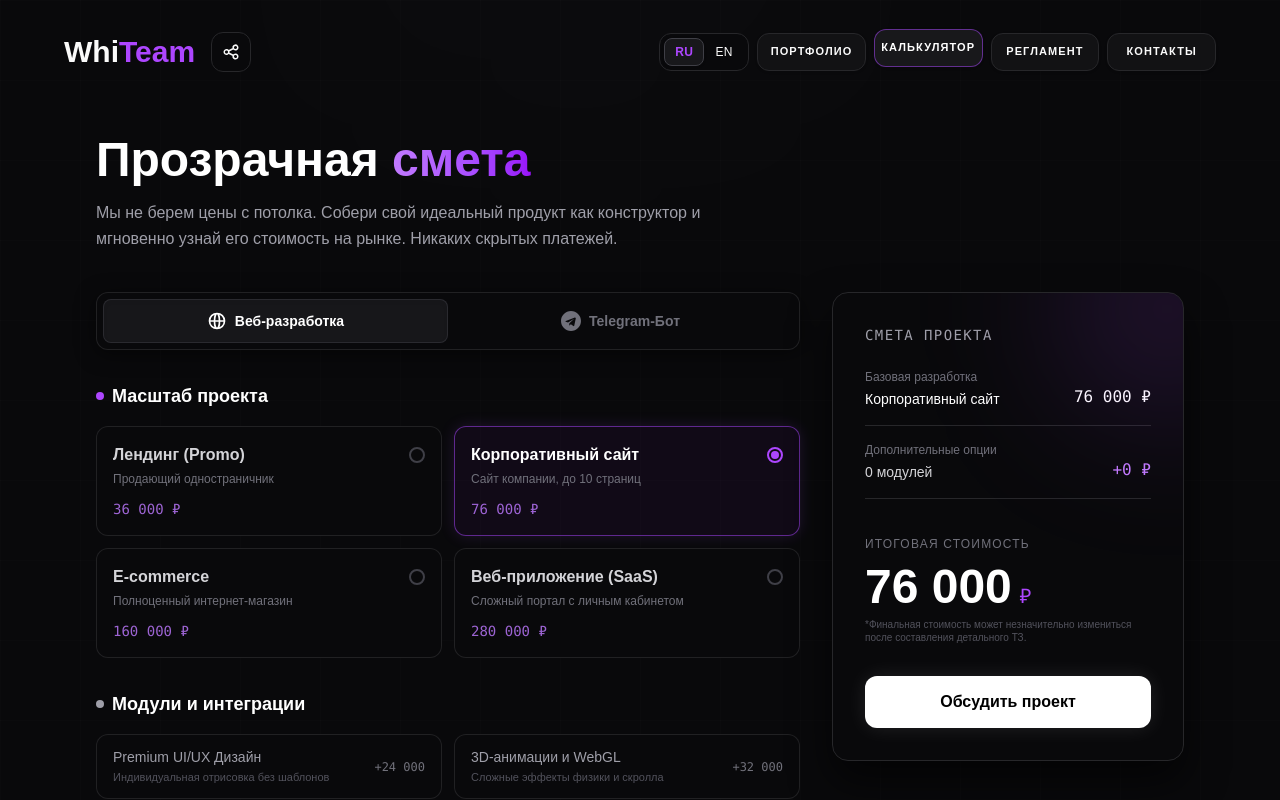
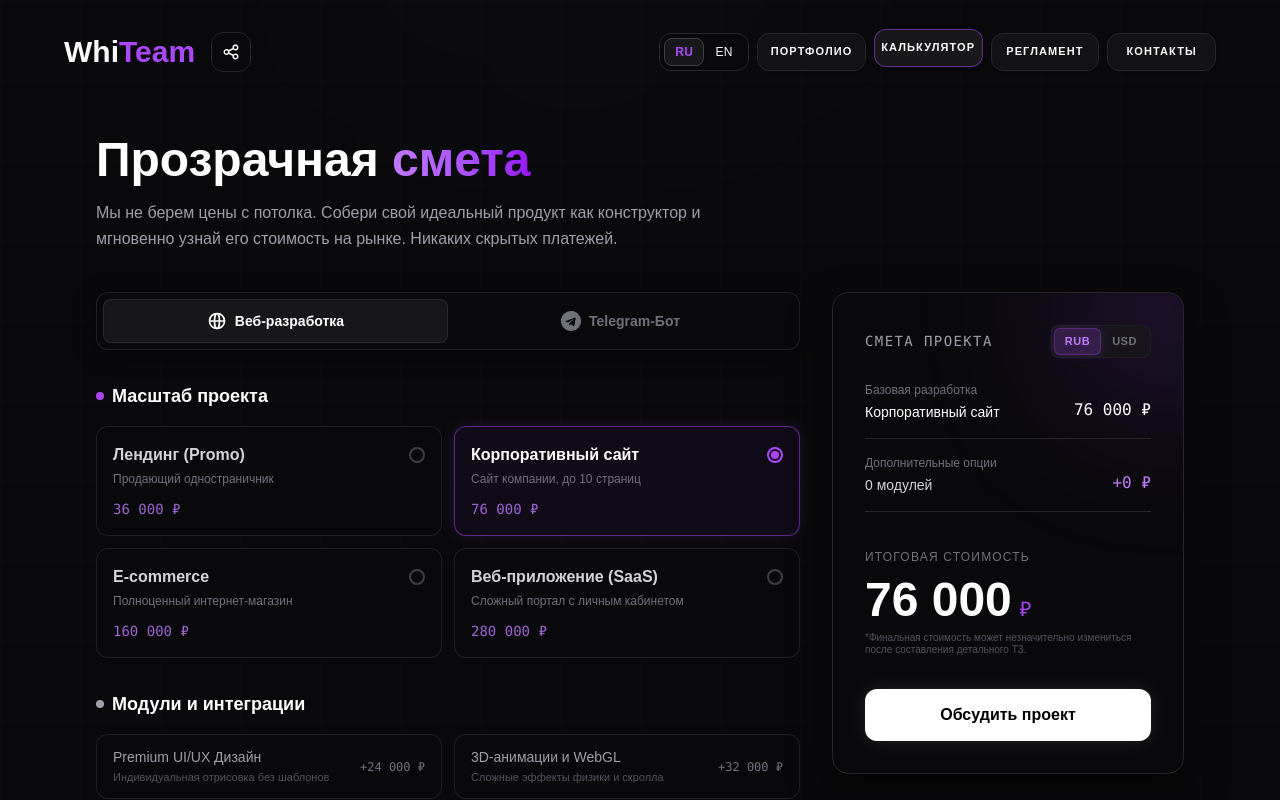
Before and after one commit to chekak87-by/WhiTeam, a React (Vite) app: page / in a window 1280 px wide. Both pictures are taken after a click on the button "КАЛЬКУЛЯТОР". Shown: the top 800 px of the page. Built offline with nearby package versions, Linux system fonts and the light colour scheme.

Commit message:
okey lets go

```diff
--- a/src/components/Calculator.jsx
+++ b/src/components/Calculator.jsx
@@ -8,20 +8,20 @@ const SERVICES = {
       <svg className="w-5 h-5" fill="none" viewBox="0 0 24 24" stroke="currentColor" strokeWidth="2"><path strokeLinecap="round" strokeLinejoin="round" d="M21 12a9 9 0 01-9 9m9-9a9 9 0 00-9-9m9 9H3m9 9a9 9 0 01-9-9m9 9c1.657 0 3-4.03 3-9s-1.343-9-3-9m0 18c-1.657 0-3-4.03-3-9s1.343-9 3-9m-9 9a9 9 0 019-9"/></svg>
     ),
     bases: [
-      { id: 'w1', title: 'Лендинг (Promo)', desc: 'Продающий одностраничник', price: 36000 },
-      { id: 'w2', title: 'Корпоративный сайт', desc: 'Сайт компании, до 10 страниц', price: 76000 },
-      { id: 'w3', title: 'E-commerce', desc: 'Полноценный интернет-магазин', price: 160000 },
-      { id: 'w4', title: 'Веб-приложение (SaaS)', desc: 'Сложный портал с личным кабинетом', price: 280000 },
+      { id: 'w1', title: 'Лендинг (Promo)', desc: 'Продающий одностраничник', price: { RUB: 36000, USD: 350 } },
+      { id: 'w2', title: 'Корпоративный сайт', desc: 'Сайт компании, до 10 страниц', price: { RUB: 76000, USD: 750 } },
+      { id: 'w3', title: 'E-commerce', desc: 'Полноценный интернет-магазин', price: { RUB: 160000, USD: 1500 } },
+      { id: 'w4', title: 'Веб-приложение (SaaS)', desc: 'Сложный портал с личным кабинетом', price: { RUB: 280000, USD: 2500 } },
     ],
     features: [
-      { id: 'wf1', title: 'Premium UI/UX Дизайн', desc: 'Индивидуальная отрисовка без шаблонов', price: 24000 },
-      { id: 'wf2', title: '3D-анимации и WebGL', desc: 'Сложные эффекты физики и скролла', price: 32000 },
-      { id: 'wf3', title: 'Онлайн-оплата', desc: 'Эквайринг (ЮKassa, Stripe, Tinkoff)', price: 16000 },
-      { id: 'wf4', title: 'Кастомная Админ-панель', desc: 'Удобное управление всем контентом', price: 40000 },
-      { id: 'wf5', title: 'Синхронизация с 1С/CRM', desc: 'Двусторонний обмен данными', price: 32000 },
-      { id: 'wf6', title: 'Личный кабинет', desc: 'Авторизация и профили пользователей', price: 28000 },
-      { id: 'wf7', title: 'Мультиязычность', desc: 'Поддержка нескольких языков (i18n)', price: 12000 },
-      { id: 'wf8', title: 'Базовая SEO-оптимизация', desc: 'Подготовка под Яндекс и Google', price: 12000 },
+      { id: 'wf1', title: 'Premium UI/UX Дизайн', desc: 'Индивидуальная отрисовка без шаблонов', price: { RUB: 24000, USD: 240 } },
+      { id: 'wf2', title: '3D-анимации и WebGL', desc: 'Сложные эффекты физики и скролла', price: { RUB: 32000, USD: 320 } },
+      { id: 'wf3', title: 'Онлайн-оплата', desc: 'Эквайринг (ЮKassa, Stripe, Tinkoff)', price: { RUB: 16000, USD: 150 } },
+      { id: 'wf4', title: 'Кастомная Админ-панель', desc: 'Удобное управление всем контентом', price: { RUB: 40000, USD: 400 } },
+      { id: 'wf5', title: 'Синхронизация с 1С/CRM', desc: 'Двусторонний обмен данными', price: { RUB: 32000, USD: 320 } },
+      { id: 'wf6', title: 'Личный кабинет', desc: 'Авторизация и профили пользователей', price: { RUB: 28000, USD: 280 } },
+      { id: 'wf7', title: 'Мультиязычность', desc: 'Поддержка нескольких языков (i18n)', price: { RUB: 12000, USD: 120 } },
+      { id: 'wf8', title: 'Базовая SEO-оптимизация', desc: 'Подготовка под Яндекс и Google', price: { RUB: 12000, USD: 120 } },
     ]
   },
   bot: {
@@ -30,24 +30,24 @@ const SERVICES = {
       <svg className="w-5 h-5" fill="currentColor" viewBox="0 0 24 24"><path d="M12 0C5.373 0 0 5.373 0 12s5.373 12 12 12 12-5.373 12-12S18.627 0 12 0zm5.894 8.221l-1.97 9.28c-.145.658-.537.818-1.084.508l-3-2.21-1.446 1.394c-.14.18-.357.223-.548.223l.188-2.85 5.18-4.686c.223-.204-.054-.318-.346-.116l-6.405 4.032-2.76-.864c-.602-.188-.616-.602.126-.894l10.793-4.156c.5-.188.948.113.826.852z" /></svg>
     ),
     bases: [
-      { id: 'b1', title: 'Бот-Визитка', desc: 'Инфо-бот с кнопками и навигацией', price: 20000 },
-      { id: 'b2', title: 'Telegram-Магазин', desc: 'Каталог товаров, корзина, заказы', price: 52000 },
-      { id: 'b3', title: 'Бот-Сервис (Утилита)', desc: 'Сложная логика, бронирование, SaaS', price: 90000 },
+      { id: 'b1', title: 'Бот-Визитка', desc: 'Инфо-бот с кнопками и навигацией', price: { RUB: 20000, USD: 200 } },
+      { id: 'b2', title: 'Telegram-Магазин', desc: 'Каталог товаров, корзина, заказы', price: { RUB: 52000, USD: 500 } },
+      { id: 'b3', title: 'Бот-Сервис (Утилита)', desc: 'Сложная логика, бронирование, SaaS', price: { RUB: 90000, USD: 900 } },
     ],
     features: [
-      { id: 'bf1', title: 'Web App (Mini App)', desc: 'Встроенный веб-интерфейс внутри ТГ', price: 40000 },
-      { id: 'bf2', title: 'Интеграция AI (Нейросети)', desc: 'Подключение ChatGPT / Claude API', price: 32000 },
-      { id: 'bf3', title: 'Оплата в Telegram', desc: 'Telegram Stars / ЮKassa', price: 20000 },
-      { id: 'bf4', title: 'Админка прямо в ТГ', desc: 'Управление ботом без выхода из приложения', price: 16000 },
-      { id: 'bf5', title: 'Парсинг данных', desc: 'Сбор информации со сторонних сайтов', price: 24000 },
-      { id: 'bf6', title: 'Воронки и рассылки', desc: 'Система прогрева аудитории', price: 12000 },
-      { id: 'bf7', title: 'Анти-спам модерация', desc: 'Защита чатов и удаление ссылок', price: 12000 },
+      { id: 'bf1', title: 'Web App (Mini App)', desc: 'Встроенный веб-интерфейс внутри ТГ', price: { RUB: 40000, USD: 400 } },
+      { id: 'bf2', title: 'Интеграция AI (Нейросети)', desc: 'Подключение ChatGPT / Claude API', price: { RUB: 32000, USD: 320 } },
+      { id: 'bf3', title: 'Оплата в Telegram', desc: 'Telegram Stars / ЮKassa', price: { RUB: 20000, USD: 200 } },
+      { id: 'bf4', title: 'Админка прямо в ТГ', desc: 'Управление ботом без выхода из приложения', price: { RUB: 16000, USD: 150 } },
+      { id: 'bf5', title: 'Парсинг данных', desc: 'Сбор информации со сторонних сайтов', price: { RUB: 24000, USD: 240 } },
+      { id: 'bf6', title: 'Воронки и рассылки', desc: 'Система прогрева аудитории', price: { RUB: 12000, USD: 120 } },
+      { id: 'bf7', title: 'Анти-спам модерация', desc: 'Защита чатов и удаление ссылок', price: { RUB: 12000, USD: 120 } },
     ]
   },
   general: [
-    { id: 'g1', title: 'Айдентика и Логотип', desc: 'Разработка фирменного стиля проекта', price: 20000 },
-    { id: 'g2', title: 'Копирайтинг', desc: 'Написание продающих текстов (до 5 стр.)', price: 12000 },
-    { id: 'g3', title: 'Техническая поддержка', desc: '1 месяц приоритетного сопровождения', price: 12000, suffix: '/мес' },
+    { id: 'g1', title: 'Айдентика и Логотип', desc: 'Разработка фирменного стиля проекта', price: { RUB: 20000, USD: 200 } },
+    { id: 'g2', title: 'Копирайтинг', desc: 'Написание продающих текстов (до 5 стр.)', price: { RUB: 12000, USD: 120 } },
+    { id: 'g3', title: 'Техническая поддержка', desc: '1 месяц приоритетного сопровождения', price: { RUB: 12000, USD: 120 }, suffix: '/мес' },
   ]
 };
 
@@ -55,6 +55,7 @@ export default function Calculator({ setActivePage }) {
   const [platform, setPlatform] = useState('web');
   const [selectedBase, setSelectedBase] = useState('w2');
   const [selectedFeatures, setSelectedFeatures] = useState([]);
+  const [currency, setCurrency] = useState('RUB');
 
   const handlePlatformSwitch = (newPlatform) => {
     setPlatform(newPlatform);
@@ -70,13 +71,22 @@ export default function Calculator({ setActivePage }) {
     );
   };
 
+  // Функция для красивого вывода цен в нужной валюте
+  const renderPrice = (priceObj, suffix = null) => {
+    if (currency === 'RUB') {
+      return `${priceObj.RUB.toLocaleString('ru-RU')} ${suffix || '₽'}`;
+    } else {
+      return `$${priceObj.USD.toLocaleString('en-US')}${suffix === '/мес' ? '/mo' : ''}`;
+    }
+  };
+
   const currentBase = SERVICES[platform].bases.find(b => b.id === selectedBase);
-  const basePrice = currentBase ? currentBase.price : 0;
+  const basePrice = currentBase ? currentBase.price[currency] : 0;
 
   const featuresPrice = selectedFeatures.reduce((acc, featureId) => {
     const feature = SERVICES[platform].features.find(f => f.id === featureId) ||
                     SERVICES.general.find(g => g.id === featureId);
-    return acc + (feature ? feature.price : 0);
+    return acc + (feature ? feature.price[currency] : 0);
   }, 0);
 
   const totalPrice = basePrice + featuresPrice;
@@ -160,7 +170,7 @@ export default function Calculator({ setActivePage }) {
                     </div>
                     <span className="text-xs text-zinc-500">{base.desc}</span>
                     <span className="text-sm font-mono text-purple-400/80 mt-2">
-                      {base.price.toLocaleString('ru-RU')} ₽
+                      {renderPrice(base.price)}
                     </span>
                   </div>
                 );
@@ -195,7 +205,7 @@ export default function Calculator({ setActivePage }) {
                     </div>
                     <div className="text-right ml-4 shrink-0">
                       <span className={`text-xs font-mono transition-colors ${isChecked ? 'text-purple-400' : 'text-zinc-500'}`}>
-                        +{feat.price.toLocaleString('ru-RU')}
+                        +{renderPrice(feat.price, feat.suffix)}
                       </span>
                     </div>
                   </div>
@@ -230,7 +240,7 @@ export default function Calculator({ setActivePage }) {
                       <div className="text-[10px] text-zinc-600 mt-1 leading-tight">{feat.desc}</div>
                     </div>
                     <div className={`text-xs font-mono mt-2 transition-colors ${isChecked ? 'text-purple-400' : 'text-zinc-500'}`}>
-                      +{feat.price.toLocaleString('ru-RU')} {feat.suffix || '₽'}
+                      +{renderPrice(feat.price, feat.suffix)}
                     </div>
                   </div>
                 );
@@ -246,15 +256,42 @@ export default function Calculator({ setActivePage }) {
 
             <div className="absolute -top-20 -right-20 w-48 h-48 bg-purple-500/20 blur-[80px] rounded-full pointer-events-none"></div>
 
-            <h4 className="text-zinc-400 font-mono text-sm tracking-widest uppercase mb-6">Смета проекта</h4>
+            {/* Заголовок сметы и тумблер валют */}
+            <div className="flex justify-between items-center mb-6 relative z-10">
+              <h4 className="text-zinc-400 font-mono text-sm tracking-widest uppercase m-0">Смета проекта</h4>
+              <div className="flex items-center bg-zinc-900/80 p-0.5 rounded-lg border border-zinc-800/50 backdrop-blur-sm">
+                <button
+                  onClick={() => setCurrency('RUB')}
+                  className={`px-2.5 py-1 text-[11px] font-bold tracking-wider rounded-md transition-all duration-300 ${
+                    currency === 'RUB'
+                      ? 'bg-purple-500/20 text-purple-400 border border-purple-500/30 shadow-[0_0_10px_rgba(168,85,247,0.2)]'
+                      : 'text-zinc-500 hover:text-zinc-300 border border-transparent'
+                  }`}
+                >
+                  RUB
+                </button>
+                <button
+                  onClick={() => setCurrency('USD')}
+                  className={`px-2.5 py-1 text-[11px] font-bold tracking-wider rounded-md transition-all duration-300 ${
+                    currency === 'USD'
+                      ? 'bg-purple-500/20 text-purple-400 border border-purple-500/30 shadow-[0_0_10px_rgba(168,85,247,0.2)]'
+                      : 'text-zinc-500 hover:text-zinc-300 border border-transparent'
+                  }`}
+                >
+                  USD
+                </button>
+              </div>
+            </div>
 
-            <div className="space-y-4 mb-8">
+            <div className="space-y-4 mb-8 relative z-10">
               <div className="flex justify-between items-end border-b border-zinc-800 pb-4">
                 <div className="flex flex-col">
                   <span className="text-xs text-zinc-500 mb-1">Базовая разработка</span>
                   <span className="text-white text-sm font-medium">{currentBase?.title}</span>
                 </div>
-                <span className="text-white font-mono">{basePrice.toLocaleString('ru-RU')} ₽</span>
+                <span className="text-white font-mono">
+                  {renderPrice(currentBase?.price || {RUB:0, USD:0})}
+                </span>
               </div>
 
               <div className="flex justify-between items-end border-b border-zinc-800 pb-4">
@@ -262,11 +299,13 @@ export default function Calculator({ setActivePage }) {
                   <span className="text-xs text-zinc-500 mb-1">Дополнительные опции</span>
                   <span className="text-zinc-300 text-sm">{selectedFeatures.length} модулей</span>
                 </div>
-                <span className="text-purple-400 font-mono">+{featuresPrice.toLocaleString('ru-RU')} ₽</span>
+                <span className="text-purple-400 font-mono">
+                  +{currency === 'RUB' ? `${featuresPrice.toLocaleString('ru-RU')} ₽` : `$${featuresPrice.toLocaleString('en-US')}`}
+                </span>
               </div>
             </div>
 
-            <div className="mt-4">
+            <div className="mt-4 relative z-10">
               <span className="text-xs text-zinc-500 uppercase tracking-widest">Итоговая стоимость</span>
               <div className="flex items-baseline gap-2 mt-2">
                 <AnimatePresence mode="popLayout">
@@ -277,10 +316,12 @@ export default function Calculator({ setActivePage }) {
                     exit={{ y: 20, opacity: 0 }}
                     className="text-4xl md:text-5xl font-bold text-white"
                   >
-                    {totalPrice.toLocaleString('ru-RU')}
+                    {currency === 'RUB' ? totalPrice.toLocaleString('ru-RU') : totalPrice.toLocaleString('en-US')}
                   </motion.span>
                 </AnimatePresence>
-                <span className="text-xl text-purple-500 font-medium">₽</span>
+                <span className="text-xl text-purple-500 font-medium">
+                  {currency === 'RUB' ? '₽' : '$'}
+                </span>
               </div>
               <p className="text-[10px] text-zinc-600 mt-2 leading-tight">
                 *Финальная стоимость может незначительно измениться после составления детального ТЗ.
@@ -289,7 +330,7 @@ export default function Calculator({ setActivePage }) {
 
             <button
               onClick={() => setActivePage('contacts')}
-              className="w-full mt-8 bg-white hover:bg-zinc-200 text-black font-semibold py-3.5 rounded-xl transition-all duration-300 shadow-[0_0_20px_rgba(255,255,255,0.1)] hover:shadow-[0_0_30px_rgba(255,255,255,0.2)]"
+              className="w-full mt-8 bg-white hover:bg-zinc-200 text-black font-semibold py-3.5 rounded-xl transition-all duration-300 shadow-[0_0_20px_rgba(255,255,255,0.1)] hover:shadow-[0_0_30px_rgba(255,255,255,0.2)] relative z-10"
             >
               Обсудить проект
             </button>
@@ -299,7 +340,7 @@ export default function Calculator({ setActivePage }) {
 
       </div>
 
-      {/* === КНОПКА CREATED BY (Идеально интегрирована в конец калькулятора) === */}
+      {/* === КНОПКА CREATED BY === */}
       <div className="flex justify-center w-full mt-10 pb-4">
         <a href="/" className="select-none px-5 py-2 border border-[#27272A] rounded-xl bg-[#121214] flex items-center shadow-md hover:border-purple-500/50 hover:bg-[#18181B] hover:-translate-y-1 transition-all duration-[190ms] ease-out group">
           <span className="text-[11px] md:text-xs font-medium tracking-wide text-[#A1A1AA] group-hover:text-[#FAFAFA] transition-colors">
```
